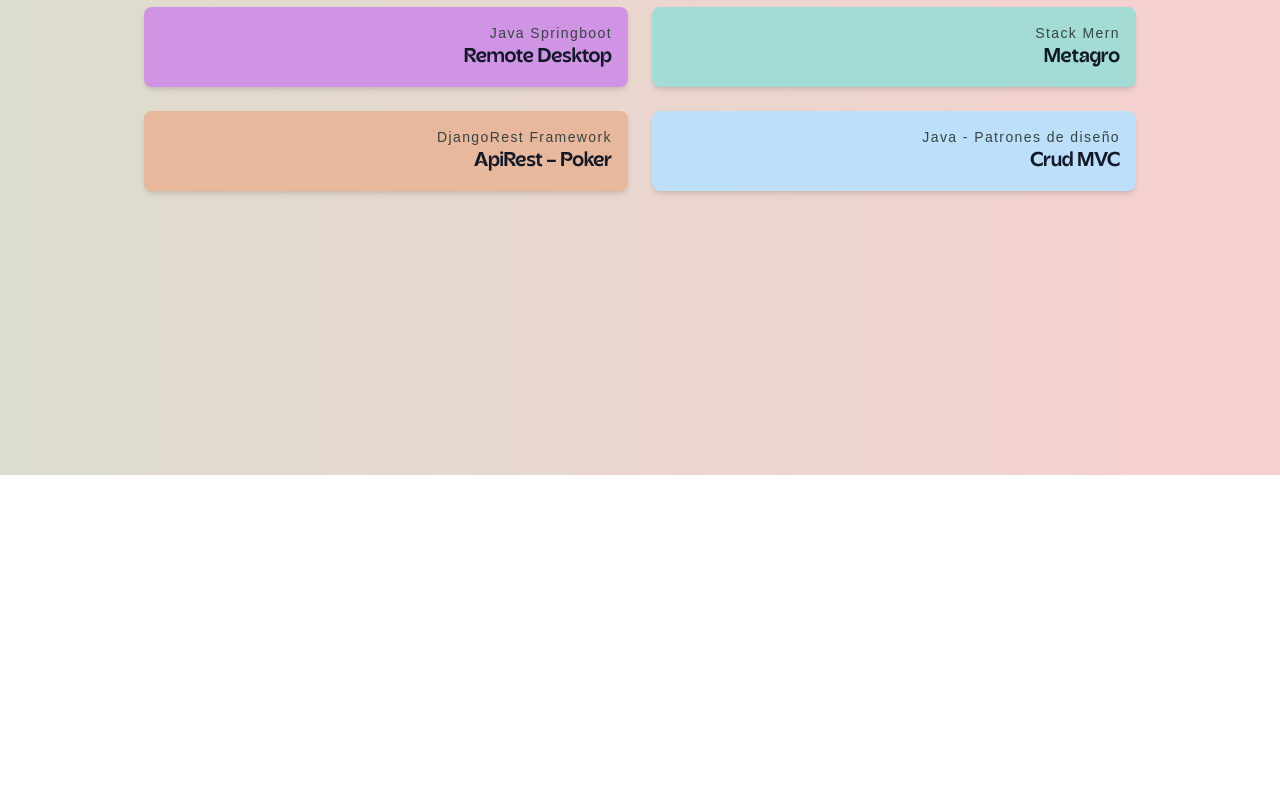
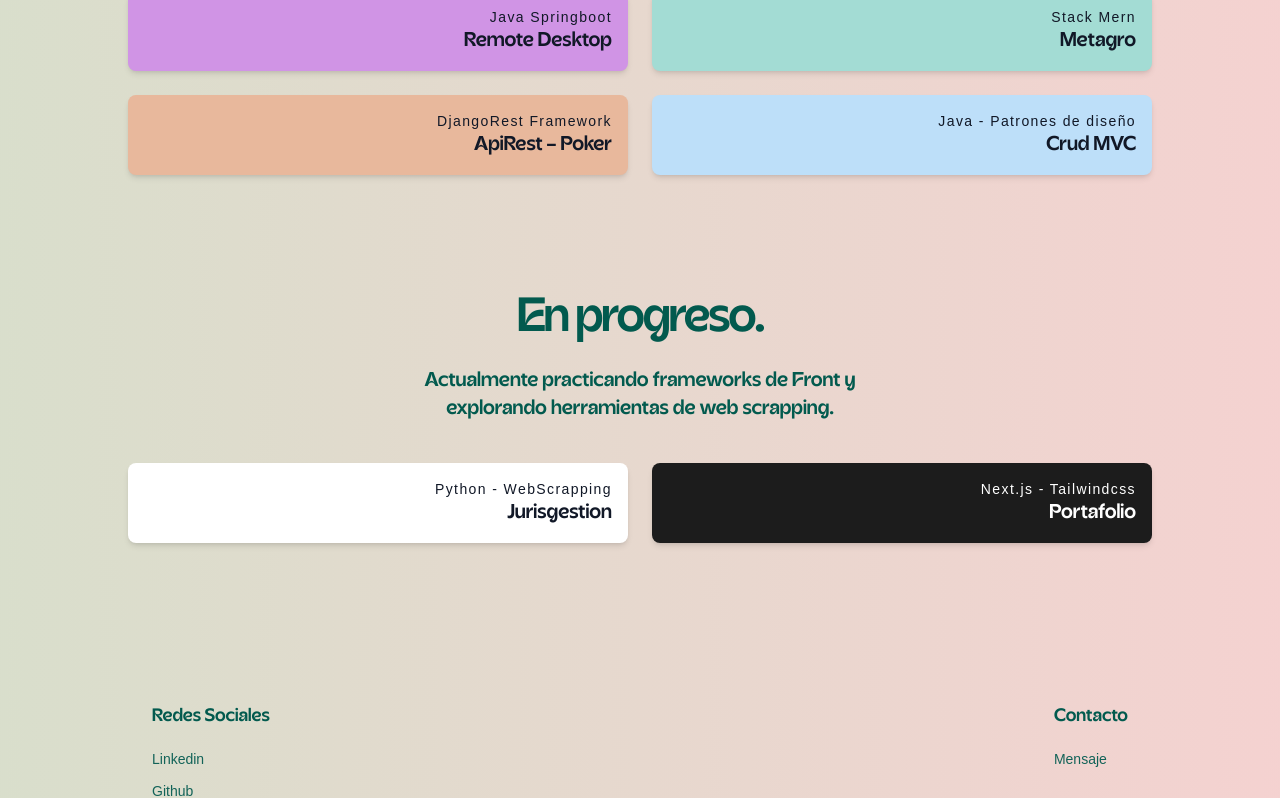
Before and after one commit to juanromero2719/Portafolio, a Next.js app: page / in a window 1280 px wide. Shown: the part 325-1123 px from the top of the page. Before the commit the page ends 800 px from the top, so only its background shows below. Built offline with nearby package versions, Linux system fonts and the light colour scheme; grey boxes are pictures that could not be loaded.

Commit message:
feature: add card working projects n footer

```diff
--- /dev/null
+++ b/src/app/components/footer.jsx
@@ -0,0 +1,58 @@
+export default function Footer() {
+    const elsewhereLinks = [
+      { name: 'Linkedin', href: 'https://www.linkedin.com/in/juan-romero-8409a42a6/' },
+      { name: 'Github', href: 'https://github.com/juanromero2719' },
+      { name: 'Instagram', href: 'https://www.instagram.com/sebastian.romero.1802/' },
+      { name: 'CV', href: '/files/SebastianRomeroCV.pdf' }, // Ruta al archivo PDF
+      { name: 'Discord', href: 'https://discord.gg/2QHCKf9c' },
+    ];
+
+    const contactLinks = [
+      { name: 'Mensaje', href: '#' },
+    ];
+
+    return (
+
+      <footer className="bg-transparent py-10 my-10 px-6 w-[80%] mx-auto">
+
+        <div className="flex flex-row justify-between items-start space-y-0 md:space-x-12">
+          {/* Elsewhere Section */}
+          <div>
+            <h3 className="text-lg font-semibold text-[#025A4E] mb-4 font-Acorn">Redes Sociales</h3>
+            <ul className="space-y-2">
+              {elsewhereLinks.map((link) => (
+                <li key={link.name}>
+                  <a
+                    href={link.href}
+                    target={link.name === 'CV' ? '_self' : '_blank'} // Evita abrir una nueva pestaña para CV
+                    rel={link.name === 'CV' ? undefined : 'noopener noreferrer'}
+                    download={link.name === 'CV' ? true : undefined} // Forzar descarga para el archivo CV
+                    className="text-sm text-[#126358] hover:text-[#025A4E] transition"
+                  >
+                    {link.name}
+                  </a>
+                </li>
+              ))}
+            </ul>
+          </div>
+
+          {/* Contact Section */}
+          <div>
+            <h3 className="text-lg font-semibold text-[#025A4E] mb-4 font-Acorn">Contacto</h3>
+            <ul className="space-y-2">
+              {contactLinks.map((link) => (
+                <li key={link.name}>
+                  <a
+                    href={link.href}
+                    className="text-sm text-[#126358] hover:text-[#025A4E] transition"
+                  >
+                    {link.name}
+                  </a>
+                </li>
+              ))}
+            </ul>
+          </div>
+        </div>
+      </footer>
+    );
+  }
--- a/src/app/components/proyectos.jsx
+++ b/src/app/components/proyectos.jsx
@@ -1,38 +1,6 @@
-export default function ProjectsGrid() {
-    // Datos de ejemplo para los proyectos
-    const projects = [
-      {
-        id: 1,
-        title: 'Remote Desktop',
-        subtitle: 'Java Springboot',
-        image: '/images/project1.png', // Ruta de la imagen del proyecto
-        bgColor: 'bg-[#D094E5]', // Color de fondo
-      },
-      {
-        id: 2,
-        title: 'Metagro',
-        subtitle: 'Stack Mern',
-        image: '/images/project2.png',
-        bgColor: 'bg-[#A3DCD4]',
-      },
-      {
-        id: 3,
-        title: 'ApiRest - Poker',
-        subtitle: 'DjangoRest Framework',
-        image: '/images/project3.png',
-        bgColor: 'bg-[#E8B89C]',
-      },
-      {
-        id: 4,
-        title: 'Crud MVC',
-        subtitle: 'Java - Patrones de diseño',
-        image: '/images/project4.png',
-        bgColor: 'bg-[#BDDFF9]',
-      },
-    ];
-
+export default function ProjectsGrid({ projects }) {
   return (
-      <div className="grid grid-cols-1 md:grid-cols-2 gap-6 p-4 bg-transparent w-[80%] mx-auto">
+    <div className="grid grid-cols-1 md:grid-cols-2 gap-6 bg-transparent w-[80%] mx-auto mb-10 pb-10">
       {projects.map((project) => (
         <div
           key={project.id}
@@ -40,8 +8,10 @@ export default function ProjectsGrid() {
         >
           {/* Contenido de texto */}
           <div className="flex flex-col items-end p-4">
-              <h3 className="text-sm text-[#364442] tracking-widest ">{project.subtitle}</h3>
-              <h2 className="text-xl font-semibold text-gray-900 font-Acorn">{project.title}</h2>
+            <h3 className={`text-sm ${project.textColor || 'text-gray-900'} tracking-widest`}>{project.subtitle}</h3>
+            <h2 className={`text-xl font-semibold ${project.textColor || 'text-gray-900'} font-Acorn`}>
+              {project.title}
+            </h2>
           </div>
 
           {/* Imagen */}
--- /dev/null
+++ b/src/app/components/subtitle.jsx
@@ -0,0 +1,17 @@
+import Image from 'next/image';
+
+export default function Title() {
+  return (
+    <div className="flex flex-col items-center justify-center my-10">
+
+      {/* Títulos */}
+      <h1 className="font-Acorn text-center leading-tight tracking-[-2px] text-4xl sm:text-5xl text-[#025A4E]">
+        En progreso.
+      </h1>
+      <h4 className="font-Acorn text-center text-lg sm:text-xl text-[#025A4E] mt-6 max-w-lg">
+        Actualmente practicando frameworks de Front y explorando herramientas de web scrapping.
+      </h4>
+
+    </div>
+  );
+}
--- /dev/null
+++ b/src/app/hooks/useProjects.js
@@ -0,0 +1,35 @@
+export const useProjects = () => {
+    // Datos de ejemplo para las tarjetas
+    const projects = [
+      {
+        id: 1,
+        title: 'Remote Desktop',
+        subtitle: 'Java Springboot',
+        image: '/images/project1.png', // Ruta de la imagen del proyecto
+        bgColor: 'bg-[#D094E5]', // Color de fondo
+      },
+      {
+        id: 2,
+        title: 'Metagro',
+        subtitle: 'Stack Mern',
+        image: '/images/project2.png',
+        bgColor: 'bg-[#A3DCD4]',
+      },
+      {
+        id: 3,
+        title: 'ApiRest - Poker',
+        subtitle: 'DjangoRest Framework',
+        image: '/images/project3.png',
+        bgColor: 'bg-[#E8B89C]',
+      },
+      {
+        id: 4,
+        title: 'Crud MVC',
+        subtitle: 'Java - Patrones de diseño',
+        image: '/images/project4.png',
+        bgColor: 'bg-[#BDDFF9]',
+      },
+    ];
+
+    return { projects };
+  };
--- /dev/null
+++ b/src/app/hooks/useWorkingProjects.js
@@ -0,0 +1,22 @@
+export const useWorkingProjects = () => {
+    // Datos de ejemplo para las tarjetas
+    const workingProjects = [
+      {
+        id: 1,
+        title: 'Jurisgestion',
+        subtitle: 'Python - WebScrapping',
+        image: '/images/project1.png', // Ruta de la imagen del proyecto
+        bgColor: 'bg-white', // Color de fondo
+      },
+      {
+        id: 2,
+        title: 'Portafolio',
+        subtitle: 'Next.js - Tailwindcss',
+        image: '/images/project2.png',
+        bgColor: 'bg-[#1C1C1C]',
+        textColor: 'text-white', // Color del texto personalizado
+      },
+    ];
+
+    return { workingProjects };
+  };
--- a/src/app/page.jsx
+++ b/src/app/page.jsx
@@ -1,8 +1,21 @@
+// componentes
+
 import Title from './components/title';
 import Navbar from './components/navbar';
 import ProjectsGrid from './components/proyectos';
+import Subtitle from './components/subtitle';
+import Footer from './components/footer';
+
+// hooks
+
+import { useProjects } from './hooks/useProjects';
+import { useWorkingProjects } from './hooks/useWorkingProjects';
 
 export default function Page() {
+
+  const { projects } = useProjects();
+  const { workingProjects } = useWorkingProjects();
+
   return (
     <div className="flex flex-col items-center min-h-screen border-blue-900 ">
 
@@ -13,7 +26,16 @@ export default function Page() {
       <Title />
 
       {/* Grid de proyectos */}
-      <ProjectsGrid />
+      <ProjectsGrid projects={projects} />
+
+      {/* Subtítulo */}
+      <Subtitle />
+
+       {/* Grid de proyectos */}
+       <ProjectsGrid projects={workingProjects}  />
+
+      {/* Pie de página */}
+      <Footer />
 
     </div>
   );
```
Also changed, not shown: 1 other file (tests, documents, lock files or other folders). Lines whose indentation alone changed are shown as unchanged.
